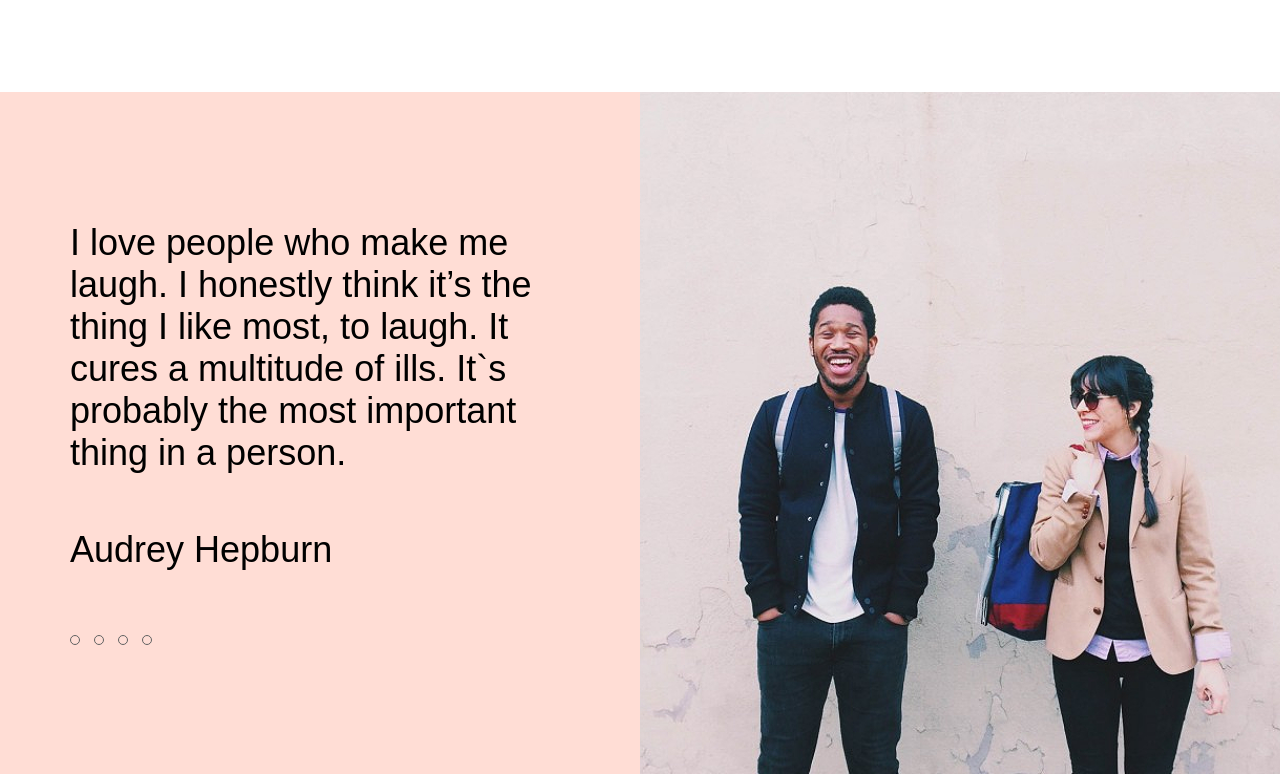
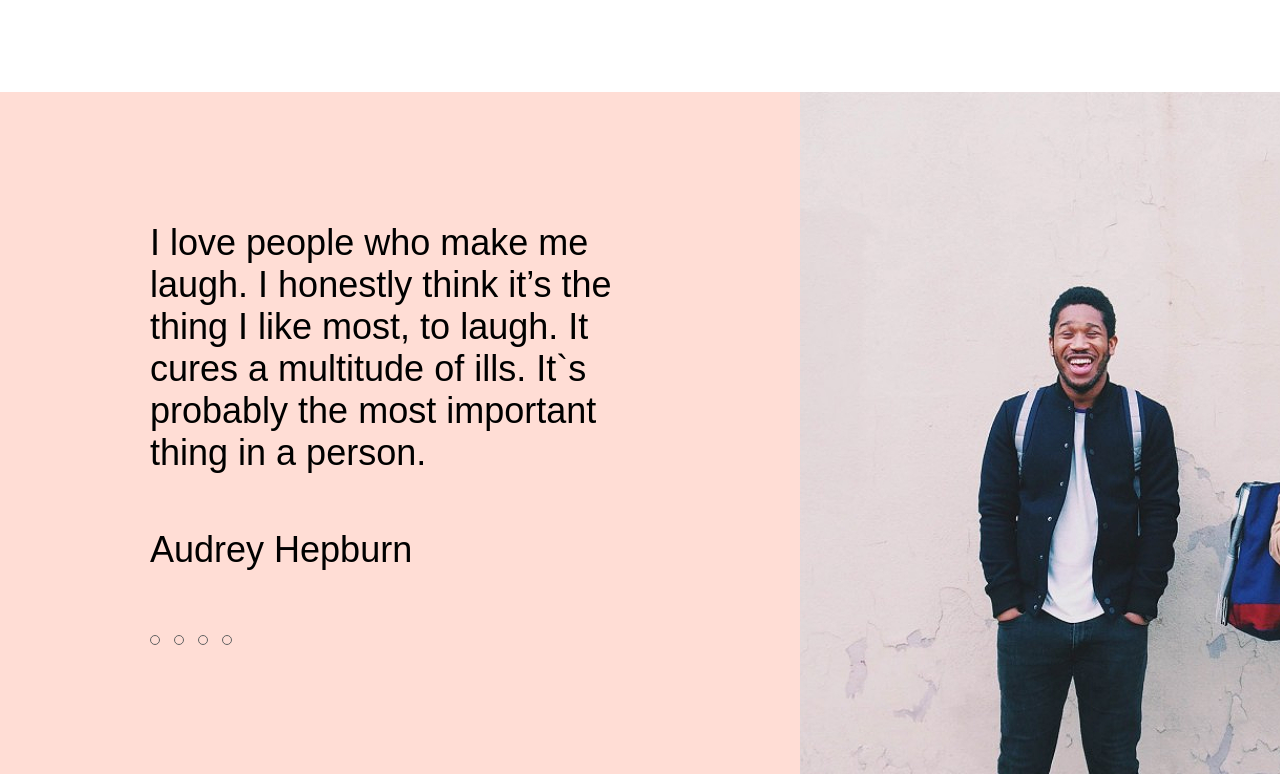
Before and after one commit to karina-vinogradova/website_template_Smile, a plain HTML site: page index.html in a window 1280 px wide. Shown: the part 1690-2470 px from the top of the page. Drawn offline with Linux system fonts and the light colour scheme; files whose address does not match are found by name; a web font is replaced by a local one.

Commit message:
Width of aside image changed

```diff
--- a/style.css
+++ b/style.css
@@ -249,6 +249,7 @@
 .aside-content {
   display: flex;
   max-width: 1600px;
+  min-width: 1600px;
   margin-left: auto;
   margin-right: auto;
   margin-bottom: 125px;
```
